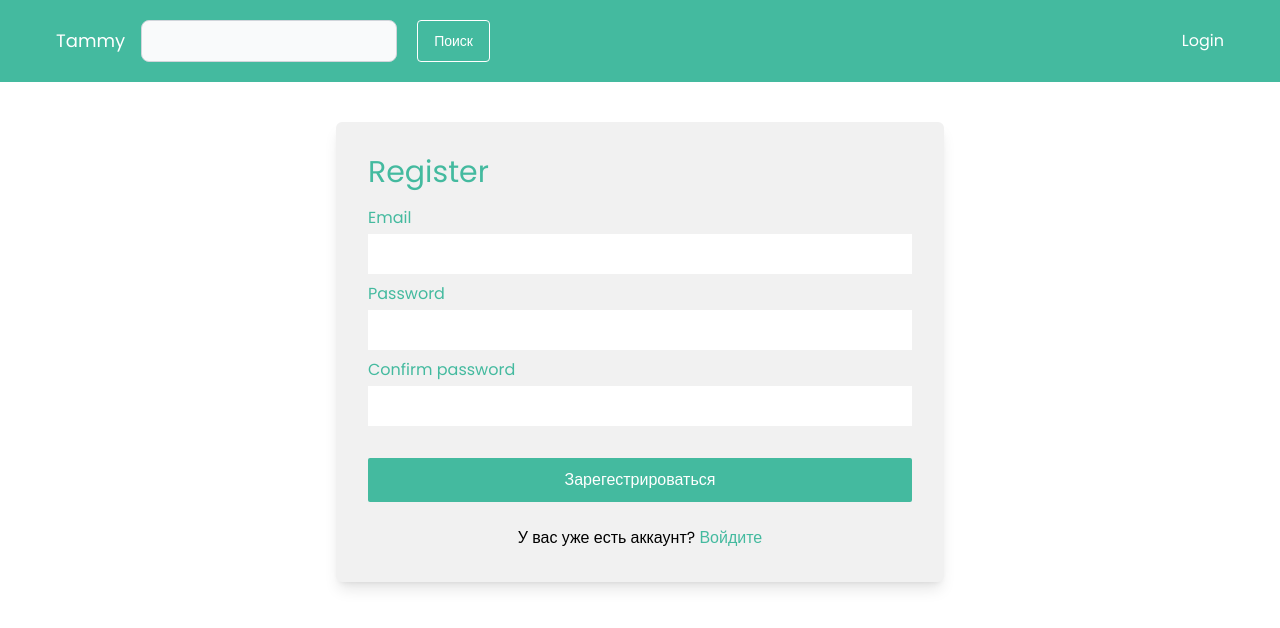
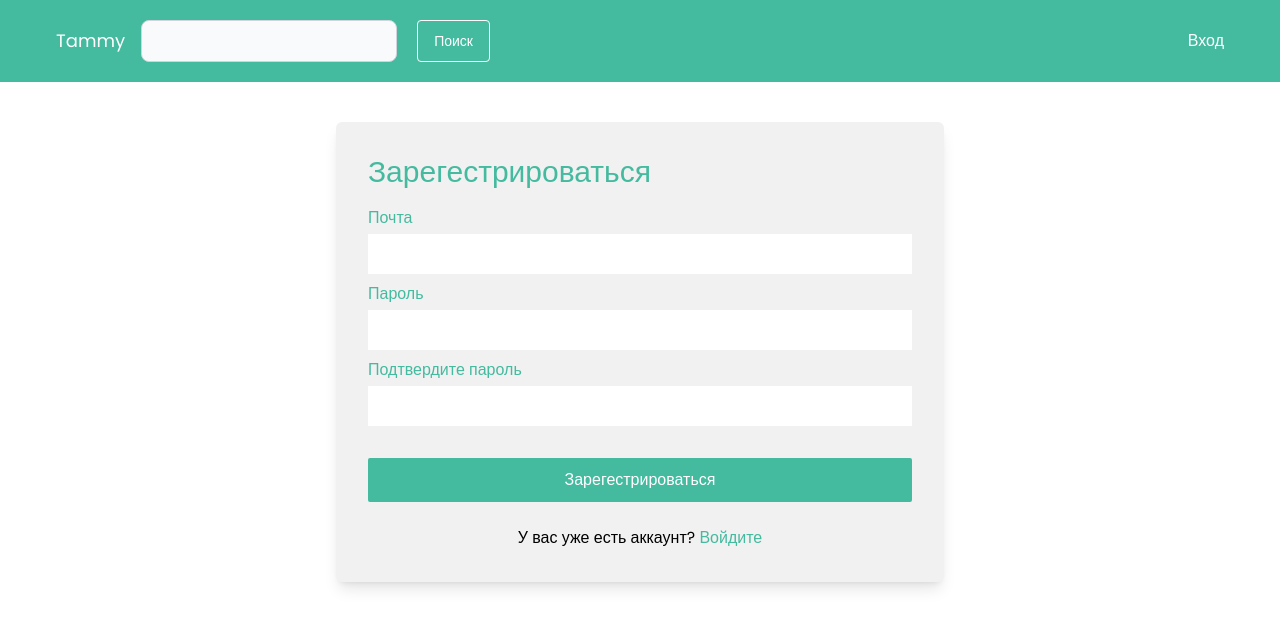
Before and after one commit to SlackerEva/vue_tammy_v2, a Vue app in the folder front/: page /register in a window 1280 px wide. Shown: the top 628 px of the page. Built offline with nearby package versions, Linux system fonts and the light colour scheme.

Commit message:
compare passwords

```diff
--- a/front/src/components/Nav-bar.vue
+++ b/front/src/components/Nav-bar.vue
@@ -45,10 +45,10 @@
       </div>
       <ul class="flex flex-1 justify-end gap-x-10">
         <router-link v-if="!user" class="cursor-pointer" :to="{ name: 'user_login' }">
-          Login
+          Вход
         </router-link>
         <li v-if="user" @click="logout" class="cursor-pointer">
-          Logout
+          Выход
         </li>
       </ul>
     </nav>
--- a/front/src/views/Login.vue
+++ b/front/src/views/Login.vue
@@ -14,7 +14,7 @@
       class="p-8 flex flex-col bg-light-grey rounded-md shadow-lg"
     >
       <h1 class="text-3xl text-light-green mb-4">
-        Login
+        Вход
       </h1>
 
       <div class="flex flex-col mb-2">
@@ -22,7 +22,7 @@
           for="email"
           class="mb-1 text-light-green"
         >
-          Email
+          Почта
         </label>
         <input
           type="text"
@@ -38,7 +38,7 @@
           for="password"
           class="mb-1 text-light-green"
         >
-          Password
+          Пароль
         </label>
         <input
           type="password"
@@ -56,7 +56,7 @@
         border-solid border-2 border-transparent
         hover:border-light-green hover:bg-white hover:text-light-green"
       >
-        Login
+        Войти
       </button>
 
       <router-link class="mt-6 text-center" :to="{ name: 'user_register' }">
--- a/front/src/views/Register.vue
+++ b/front/src/views/Register.vue
@@ -15,7 +15,7 @@
       class="p-8 flex flex-col bg-light-grey rounded-md shadow-lg"
     >
       <h1 class="text-3xl text-light-green mb-4">
-        Register
+        Зарегестрироваться
       </h1>
 
       <div class="flex flex-col mb-2">
@@ -23,7 +23,7 @@
           for="email"
           class="mb-1 text-light-green"
         >
-          Email
+          Почта
         </label>
         <input
           type="text"
@@ -39,7 +39,7 @@
           for="password"
           class="mb-1 text-light-green"
         >
-          Password
+          Пароль
         </label>
         <input
           type="password"
@@ -55,7 +55,7 @@
           for="confirmPassword"
           class="mb-1 text-light-green"
         >
-          Confirm password
+          Подтвердите пароль
         </label>
         <input
           type="password"
@@ -98,8 +98,12 @@ export default {
     const errorMsg = ref(null);
 
     const onSubmit = () => {
-      const store = useAuthStore();
-      store.register(email.value, password.value);
+      if (password === confirmPassword) {
+        const store = useAuthStore();
+        store.register(email.value, password.value);
+      } else {
+        errorMsg.value = 'Пароли не совпадают';
+      }
     }
 
     return { email, password, confirmPassword, errorMsg, onSubmit };
```
